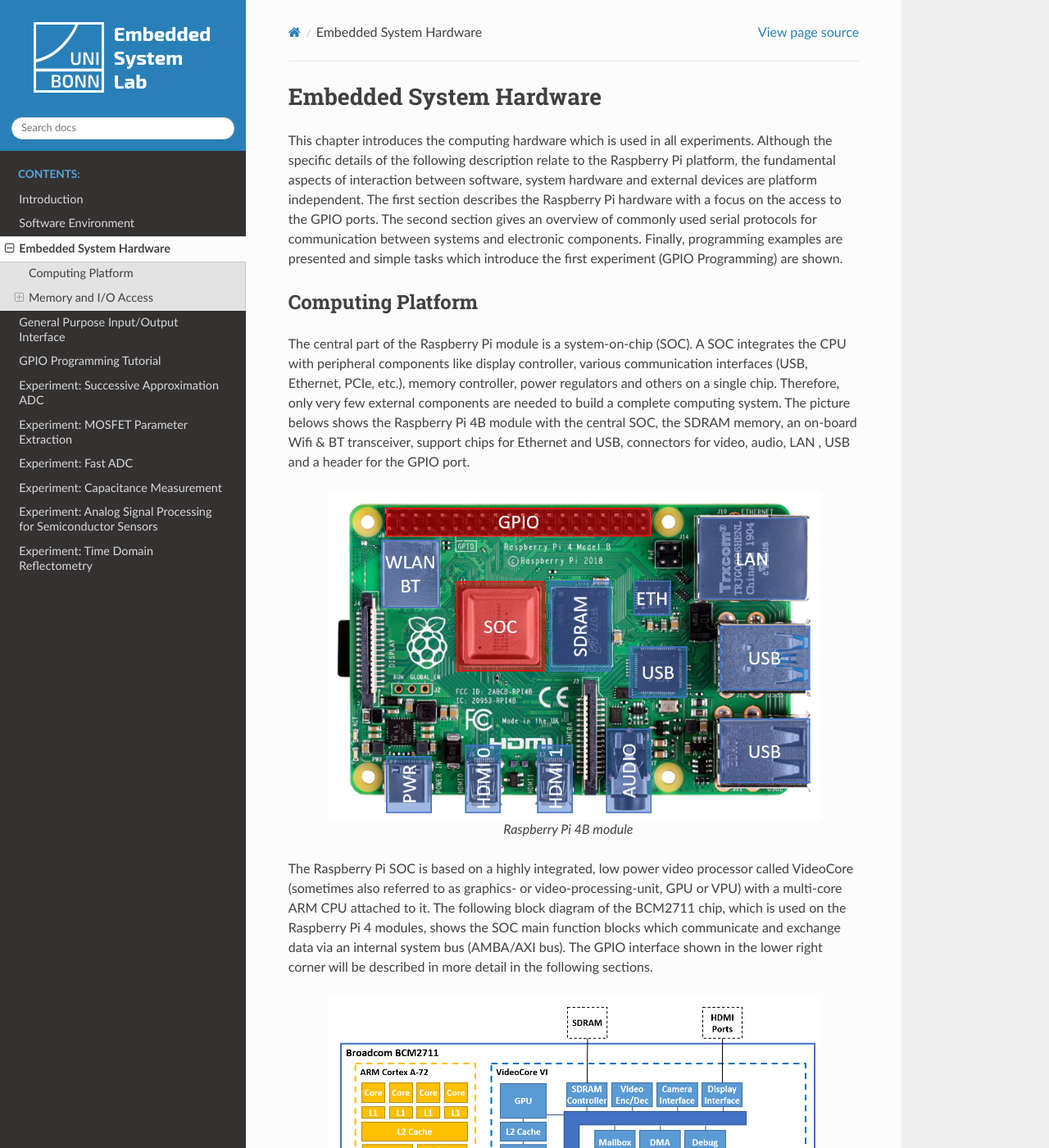
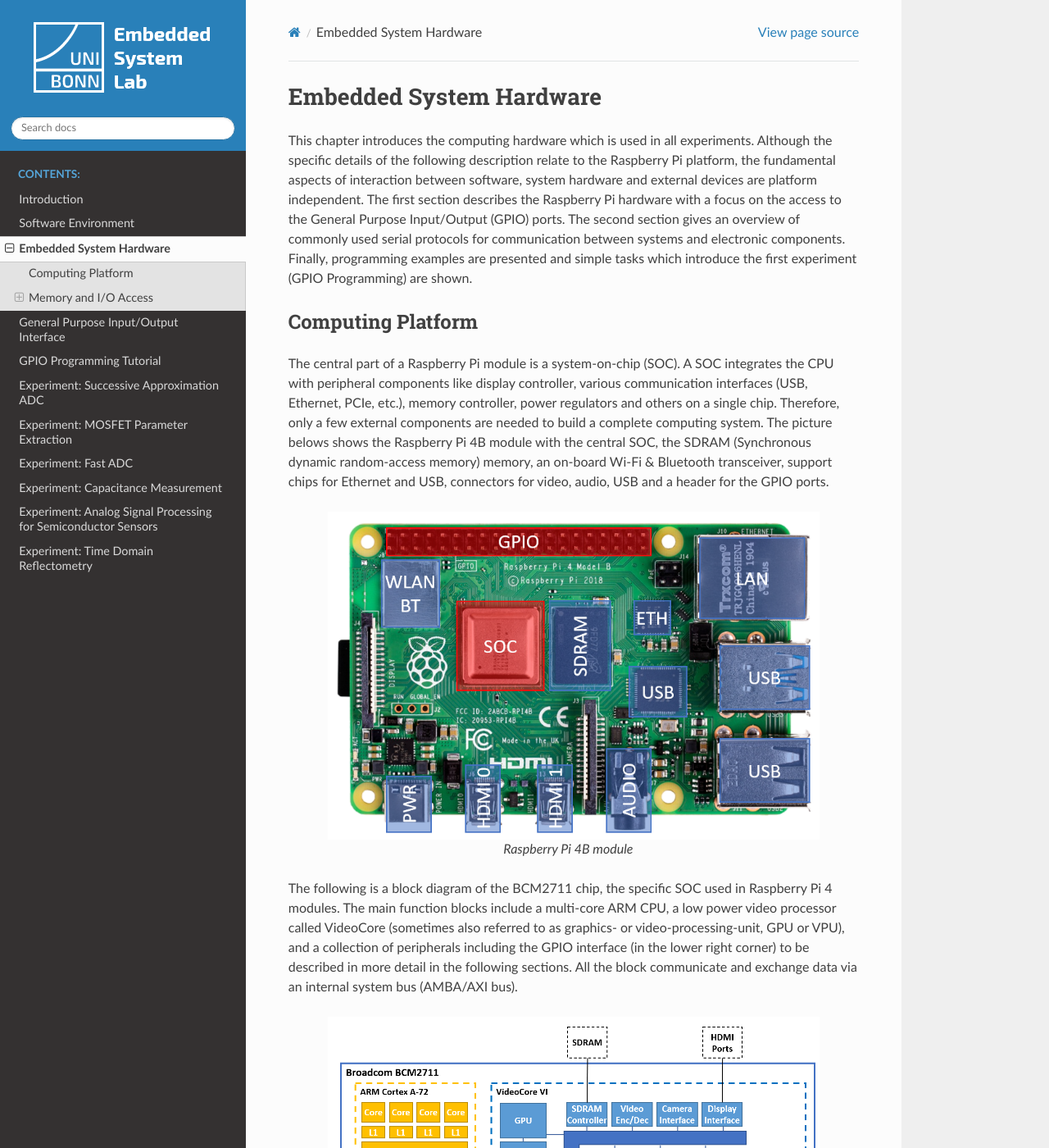
Before and after one commit to SiLab-Bonn/Embedded-System-Lab, a Sphinx documentation site: the page built from docs/source/hardware-intro.rst, in a window 1280 px wide and 1400 px high. Shown: the whole window at 82% size. Built offline with Sphinx 7.4.7 and the Read the Docs theme 2.0.0, drawn with Linux system fonts in a browser that asks for light colours.

Commit message:
Update hardware-intro.rst
rephrasing paragraph

```diff
--- a/docs/source/hardware-intro.rst
+++ b/docs/source/hardware-intro.rst
@@ -1,11 +1,11 @@
 ========================
 Embedded System Hardware
 ========================
-This chapter introduces the computing hardware which is used in all experiments. Although the specific details of the following description relate to the Raspberry Pi platform, the fundamental aspects of interaction between software, system hardware and external devices are platform independent. The first section describes the Raspberry Pi hardware with a focus on the access to the GPIO ports. The second section gives an overview of commonly used serial protocols for communication between systems and electronic components. Finally, programming examples are presented and simple tasks which introduce the first experiment (GPIO Programming) are shown.
+This chapter introduces the computing hardware which is used in all experiments. Although the specific details of the following description relate to the Raspberry Pi platform, the fundamental aspects of interaction between software, system hardware and external devices are platform independent. The first section describes the Raspberry Pi hardware with a focus on the access to the General Purpose Input/Output (GPIO) ports. The second section gives an overview of commonly used serial protocols for communication between systems and electronic components. Finally, programming examples are presented and simple tasks which introduce the first experiment (GPIO Programming) are shown.
 
 Computing Platform
 ==================
-The central part of the Raspberry Pi module is a system-on-chip (SOC). A SOC integrates the CPU with peripheral components like display controller, various communication interfaces (USB, Ethernet, PCIe, etc.), memory controller, power regulators and others on a single chip. Therefore, only very few external components are needed to build a complete computing system. The picture belows shows the Raspberry Pi 4B module with the central SOC, the SDRAM memory, an on-board Wifi & BT transceiver, support chips for Ethernet and USB, connectors for video, audio, LAN , USB and a header for the GPIO port.
+The central part of a Raspberry Pi module is a system-on-chip (SOC). A SOC integrates the CPU with peripheral components like display controller, various communication interfaces (USB, Ethernet, PCIe, etc.), memory controller, power regulators and others on a single chip. Therefore, only a few external components are needed to build a complete computing system. The picture belows shows the Raspberry Pi 4B module with the central SOC, the SDRAM (Synchronous dynamic random-access memory) memory, an on-board Wi-Fi & Bluetooth transceiver, support chips for Ethernet and USB, connectors for video, audio, USB and a header for the GPIO ports.
 
 
 .. figure:: images/RPI4.png
@@ -14,7 +14,7 @@
 
     Raspberry Pi 4B module
 
-The Raspberry Pi SOC is based on a highly integrated, low power video processor called VideoCore (sometimes also referred to as graphics- or video-processing-unit, GPU or VPU) with a multi-core ARM CPU attached to it. The following block diagram of the BCM2711 chip, which is used on the Raspberry Pi 4 modules, shows the SOC main function blocks which communicate and exchange data via an internal system bus (AMBA/AXI bus). The GPIO interface shown in the lower right corner will be described in more detail in the following sections.
+The following is a block diagram of the BCM2711 chip, the specific SOC used in Raspberry Pi 4 modules. The main function blocks include a multi-core ARM CPU, a low power video processor called VideoCore (sometimes also referred to as graphics- or video-processing-unit, GPU or VPU), and a collection of peripherals including the GPIO interface (in the lower right corner) to be described in more detail in the following sections. All the block communicate and exchange data via an internal system bus (AMBA/AXI bus).
 
 .. figure:: images/BCM2711.png
     :width: 600
```
